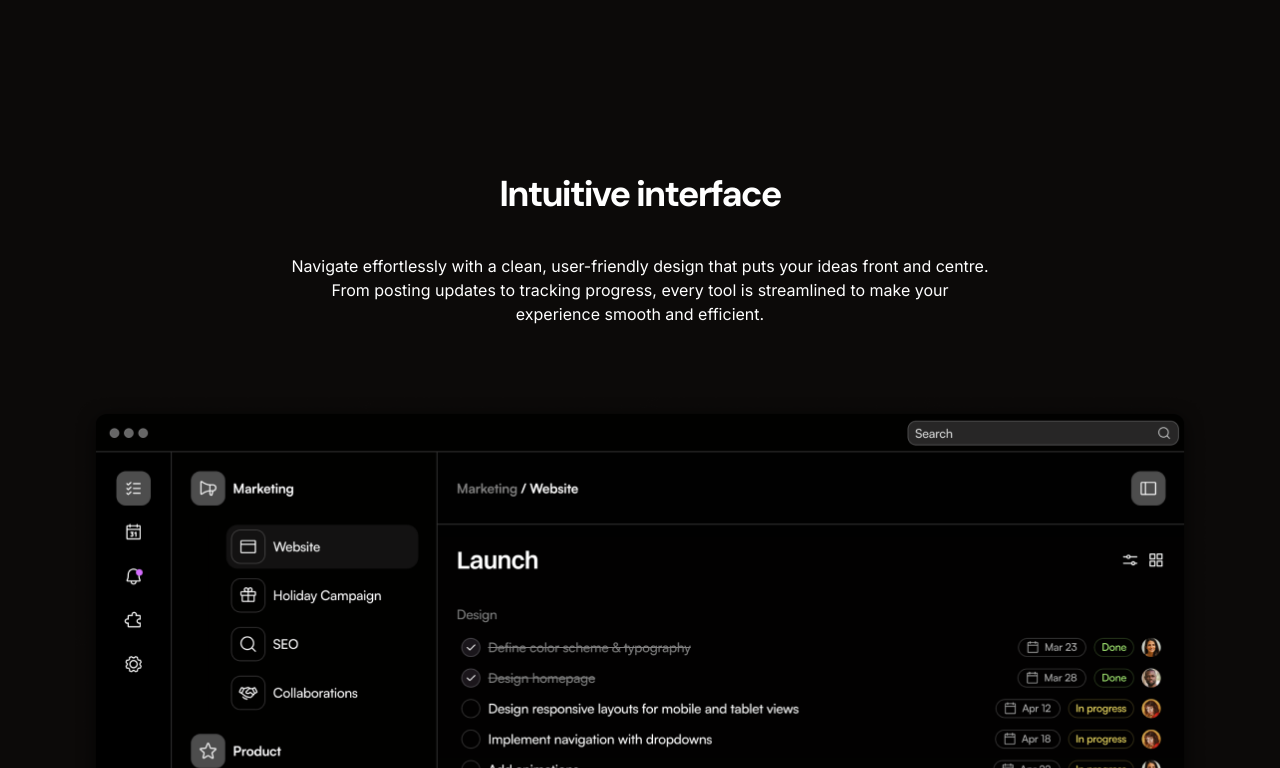
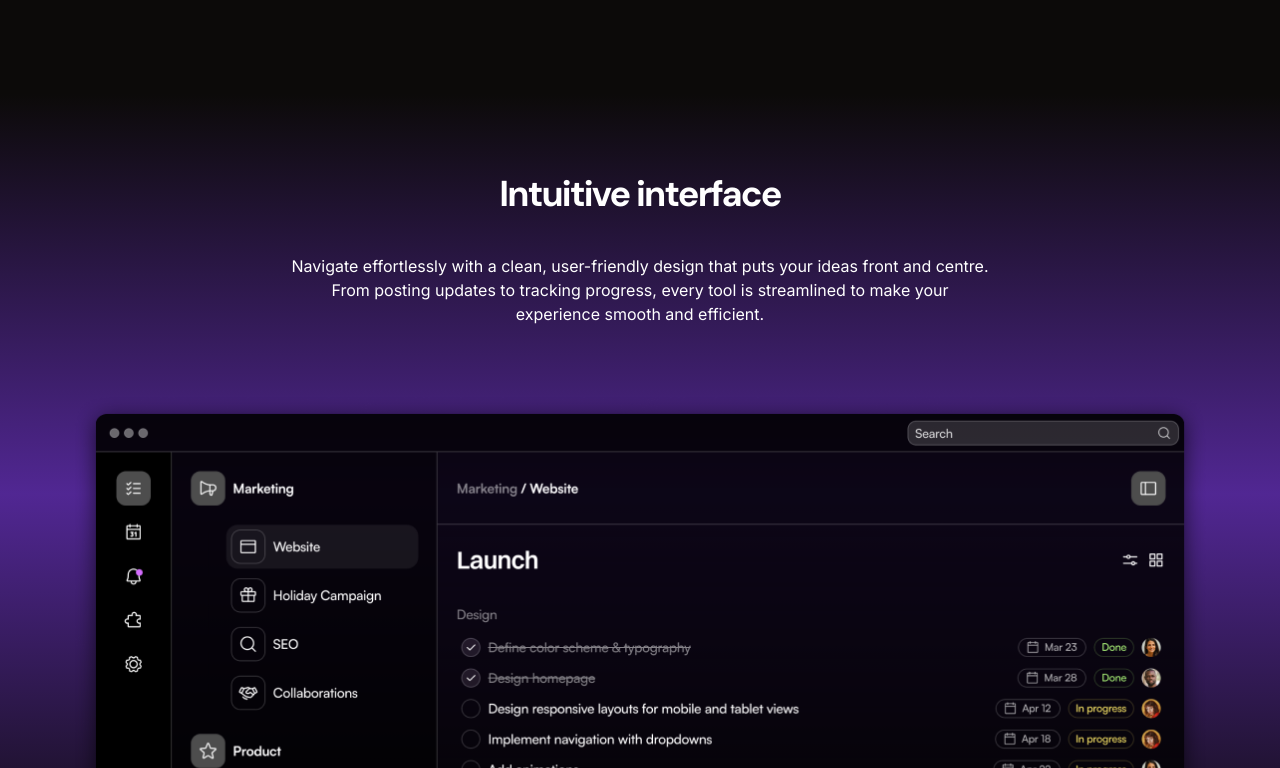
Before and after one commit to RuthlessDove/startup-directory, a Next.js app: page / in a window 1280 px wide. Shown: the part 1572-2340 px from the top of the page. Built offline with nearby package versions, Linux system fonts and the light colour scheme.

Commit message:
Add background gradient to Demo section for enhanced visual appeal

```diff
--- a/sections/Demo.tsx
+++ b/sections/Demo.tsx
@@ -7,6 +7,14 @@ import demo from "@/assets/images/App Night.png";
 
 const Demo = () => {
   return (
+    <div>
+      <div
+        className="absolute h-full w-full  left-1/2 -translate-x-1/2  -z-30"
+        style={{
+          background:
+            "linear-gradient(to bottom, rgb(12, 10, 9), rgba(93, 44, 171, 0.85), rgb(12, 10, 9))",
+        }}
+      ></div>
       <div className="text-white container font-body mb-24">
         <div className="flex flex-col justify-center md:mx-40 pb-14">
           <h1 className="font-display font-bold text-center text-4xl pt-20 pb-10 tracking-tighter	">
@@ -15,14 +23,15 @@ const Demo = () => {
           <p className="font-body text-m text-center font-normal pb-3 md:px-14">
             Navigate effortlessly with a clean, user-friendly design that puts
             your ideas front and centre. From posting updates to tracking
-          progress, every tool is streamlined to make your experience smooth and
-          efficient.
+            progress, every tool is streamlined to make your experience smooth
+            and efficient.
           </p>
         </div>
         <div className="flex flex-row justify-center">
           <Image src={demo} alt="Image of the app UI" />
         </div>
       </div>
+    </div>
   );
 };
 
```
Lines whose indentation alone changed are shown as unchanged.
